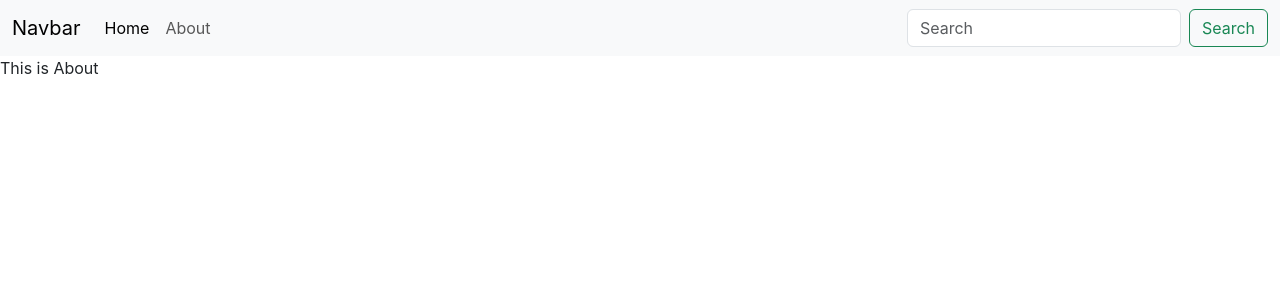
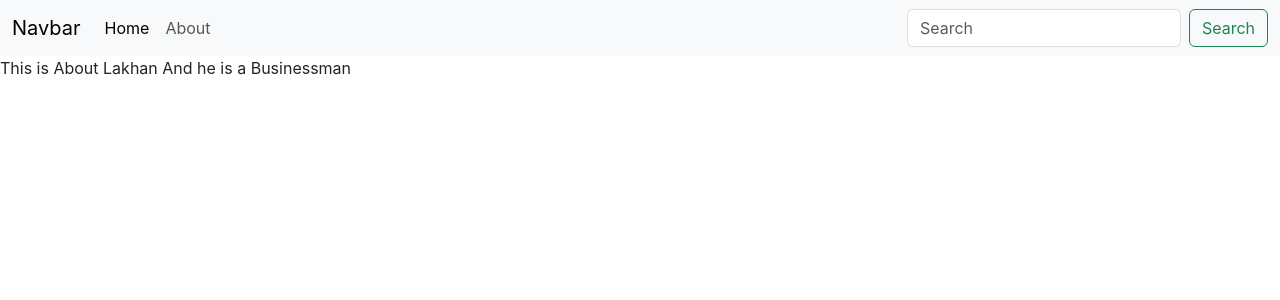
Before and after one commit to bhaveshrordev/notebook, a React (Create React App) app: page /about in a window 1280 px wide. Shown: the top 300 px of the page. Built offline with nearby package versions, Linux system fonts and the light colour scheme.

Commit message:
created NoteContext and use Context API

```diff
--- a/src/App.js
+++ b/src/App.js
@@ -3,17 +3,26 @@ import { BrowserRouter, Routes, Route } from "react-router-dom";
 import Navbar from "./components/Navbar";
 import Home from "./components/Home";
 import About from "./components/About";
+import NoteState from "./context/notes/NoteState";
 
 function App() {
   return (
     <>
-      <BrowserRouter>
+      <NoteState>
+        <BrowserRouter
+          future={{
+            v7_startTransition: true,
+            v7_relativeSplatPath: true,
+            v7_fetcherPersist: true,
+          }}
+        >
           <Navbar />
           <Routes>
             <Route path="/" element={<Home />} />
             <Route path="/about" element={<About />} />
           </Routes>
         </BrowserRouter>
+      </NoteState>
     </>
   );
 }
--- a/src/components/About.js
+++ b/src/components/About.js
@@ -1,11 +1,17 @@
-import React from 'react'
+import React, { useContext, useEffect } from "react";
+import noteContext from "../context/notes/noteContext";
 
 const About = () => {
+  const a = useContext(noteContext);
+  useEffect(() => {
+    a.update();
+  }, []);
+
   return (
     <div>
-      This is About
+      This is About {a.state.name} And he is a {a.state.profession}
     </div>
-  )
-}
+  );
+};
 
-export default About
+export default About;
--- /dev/null
+++ b/src/context/notes/NoteState.js
@@ -0,0 +1,29 @@
+// src/context/notes/NoteState.js
+import React, { useState } from "react";
+import NoteContext from "./noteContext";
+
+const NoteState = (props) => {
+  const s1 = {
+    name: "Bhavesh",
+    profession: "Developer",
+  };
+
+  const [state, setState] = useState(s1);
+
+  const update = () => {
+    setTimeout(() => {
+      setState({
+        name: "Lakhan",
+        profession: "Businessman",
+      });
+    }, 1000);
+  };
+
+  return (
+    <NoteContext.Provider value={{ state, update }}>
+      {props.children}
+    </NoteContext.Provider>
+  );
+};
+
+export default NoteState;
--- /dev/null
+++ b/src/context/notes/noteContext.js
@@ -0,0 +1,5 @@
+import { createContext } from "react";
+
+const noteContext = createContext();
+
+export default noteContext;
```
Also changed, not shown: src/components/Home.js (+4 -8 lines). Lines whose indentation alone changed are shown as unchanged.
